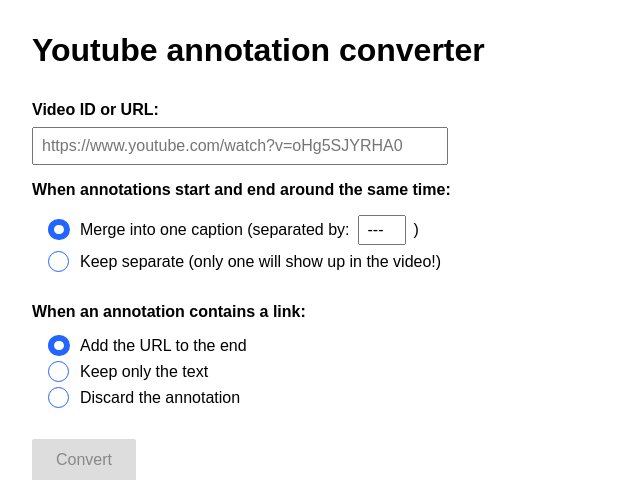
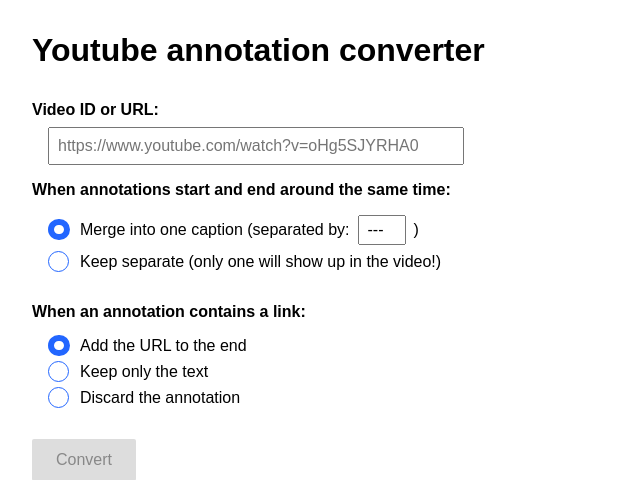
Before and after one commit to vvye/youtube-annotation-converter, a PHP site: page / in a window 1280 px wide. Shown: the top 480 px of the page, without its empty margins (0-640 px from the left). Run offline with PHP 8.4, Linux system fonts and the light colour scheme.

Commit message:
Fix video URL input position

```diff
--- a/style.css
+++ b/style.css
@@ -26,7 +26,7 @@ input[type="text"] {
 	margin-bottom: 0.5rem;
 }
 
-.prompt + input[type="text"] {
+#video-url-input {
 	margin-left: 1rem;
 }
 
```
